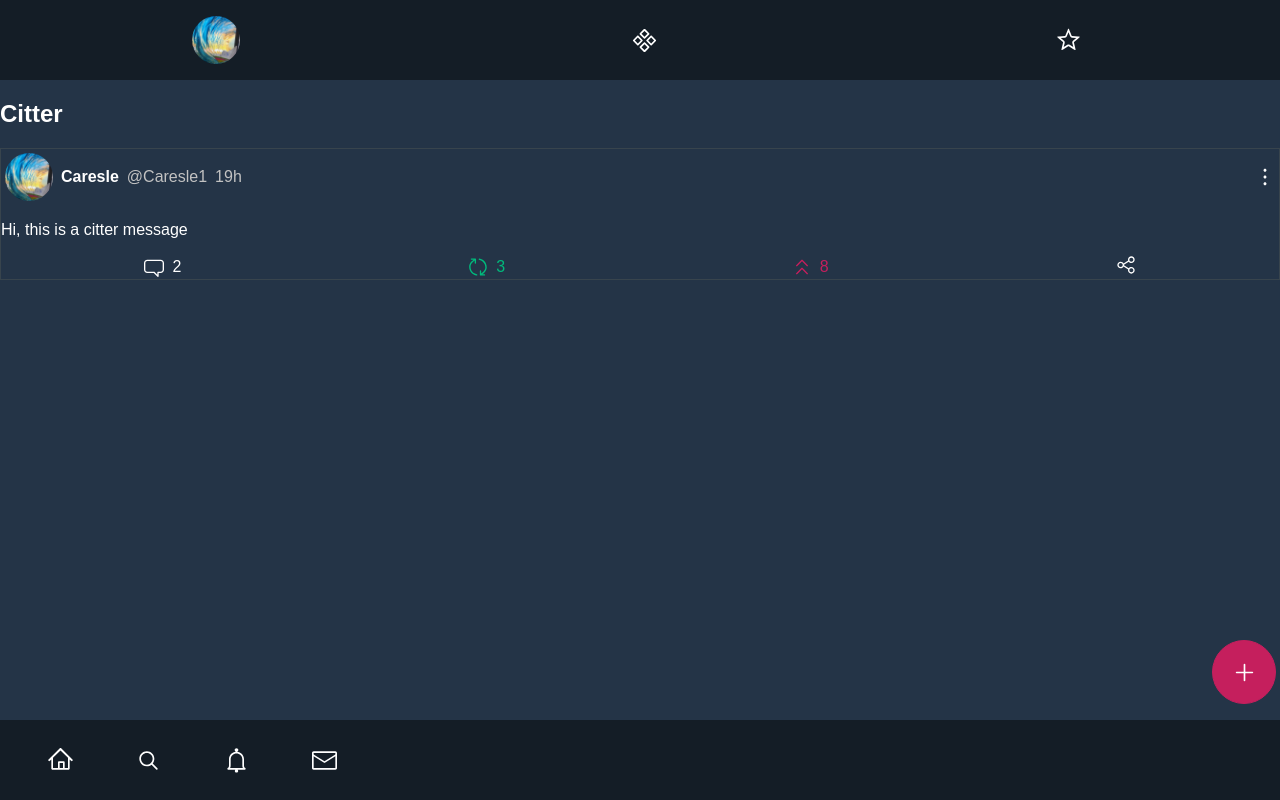
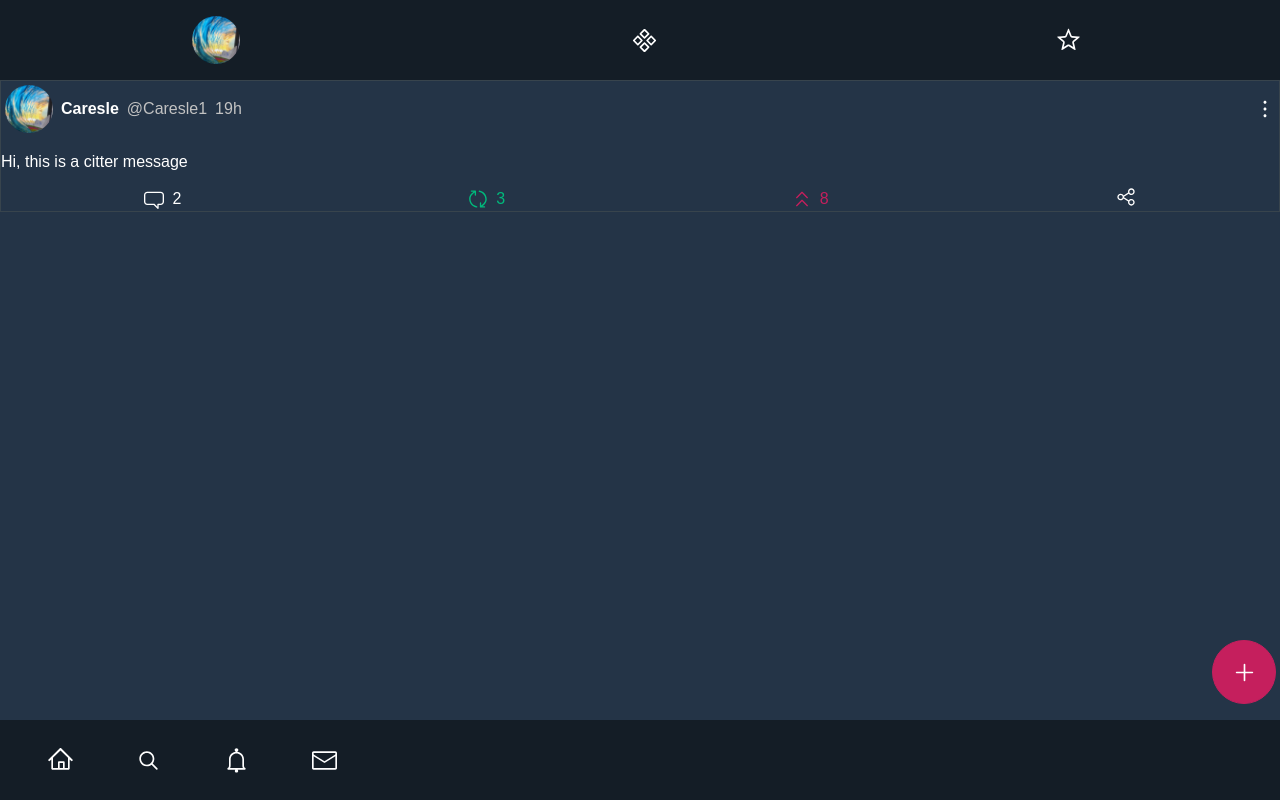
Before and after one commit to Caresle-Archive/citter, a React (Create React App) app in the folder client/: page / in a window 1280 px wide. Built offline with nearby package versions, Linux system fonts and the light colour scheme.

Commit message:
Refactor CitterMessage component

```diff
--- a/client/src/components/Content/CitterMessage/CitterMessage.jsx
+++ b/client/src/components/Content/CitterMessage/CitterMessage.jsx
@@ -1,49 +1,21 @@
 import './CitterMessage.css'
-import {
-	DotsVerticalIcon,
-	ChatBubbleIcon,
-	UpdateIcon,
-	DoubleArrowUpIcon,
-	Share1Icon
-} from '@radix-ui/react-icons'
+import SocialMessageInfo from './SocialMessageInfo.jsx'
+import UserInfoHeader from './UserInfoHeader.jsx'
 
 const CitterMessage = () => {
 	return (
 		<div className="citter-message-card">
-			<div className="citter-message-user">
-				<img className="img-profile" src="./profile.jpg" alt="profile" />
-				<div className="citter-user-info">
-					<div className="font-weight-big">Caresle</div>
-					<span>@Caresle1</span>
-					<span>19h</span>
-				</div>
-				<div className="background-icon-small">
-					<DotsVerticalIcon className="icon-small" />
-				</div>
-			</div>
+			<UserInfoHeader userData={
+				{
+					name: 'Caresle',
+					username: '@Caresle1',
+					time: '19h'
+				}
+			}/>
 			<p>
 				Hi, this is a citter message
 			</p>
-			<div className="social-info-container">
-				<div className="social-item">
-					<ChatBubbleIcon className="icon-small"/>
-					<span>2</span>
-				</div>
-
-				<div className="social-item social-item-green">
-					<UpdateIcon className="icon-small"/>
-					<span>3</span>
-				</div>
-
-				<div className="social-item social-item-red">
-					<DoubleArrowUpIcon className="icon-small"/>
-					<span>8</span>
-				</div>
-
-				<div>
-					<Share1Icon className="icon-small"/>
-				</div>
-			</div>
+			<SocialMessageInfo />
 		</div>
 	)
 }
--- /dev/null
+++ b/client/src/components/Content/CitterMessage/SocialMessageInfo.jsx
@@ -0,0 +1,32 @@
+import {
+	ChatBubbleIcon,
+	UpdateIcon,
+	DoubleArrowUpIcon,
+	Share1Icon
+} from '@radix-ui/react-icons'
+
+const SocialMessageInfo = () => {
+	return (
+		<div className="social-info-container">
+			<div className="social-item">
+				<ChatBubbleIcon className="icon-small" />
+				<span>2</span>
+			</div>
+			<div className="social-item social-item-green">
+				<UpdateIcon className="icon-small"/>
+				<span>3</span>
+			</div>
+
+			<div className="social-item social-item-red">
+				<DoubleArrowUpIcon className="icon-small"/>
+				<span>8</span>
+			</div>
+
+			<div>
+				<Share1Icon className="icon-small"/>
+			</div>
+		</div>
+	)
+}
+
+export default SocialMessageInfo
--- /dev/null
+++ b/client/src/components/Content/CitterMessage/UserInfoHeader.jsx
@@ -0,0 +1,20 @@
+import { DotsVerticalIcon } from '@radix-ui/react-icons'
+
+const UserInfoHeader = ({ userData }) => {
+
+	return (
+		<div className="citter-message-user">
+			<img className="img-profile" src="./profile.jpg" alt="profile" />
+			<div className="citter-user-info">
+				<div className="font-weight-big">{userData.name}</div>
+				<span>{userData.username}</span>
+				<span>{userData.time}</span>
+			</div>
+			<div className="background-icon-small">
+				<DotsVerticalIcon className="icon-small" />
+			</div>
+		</div>
+	)
+}
+
+export default UserInfoHeader
--- a/client/src/components/Content/ContentContainer.jsx
+++ b/client/src/components/Content/ContentContainer.jsx
@@ -2,10 +2,10 @@ import ButtonCittear from "./ButtonCittear/ButtonCittear.jsx"
 import CitterMessage from "./CitterMessage/CitterMessage.jsx"
 import './ContentContainer.css'
 
+
 const ContentContainer = () => {
 	return (
 		<div className="content-container">
-			<h2>Citter</h2>
 			<ButtonCittear />
 			<CitterMessage />
 		</div>
```
